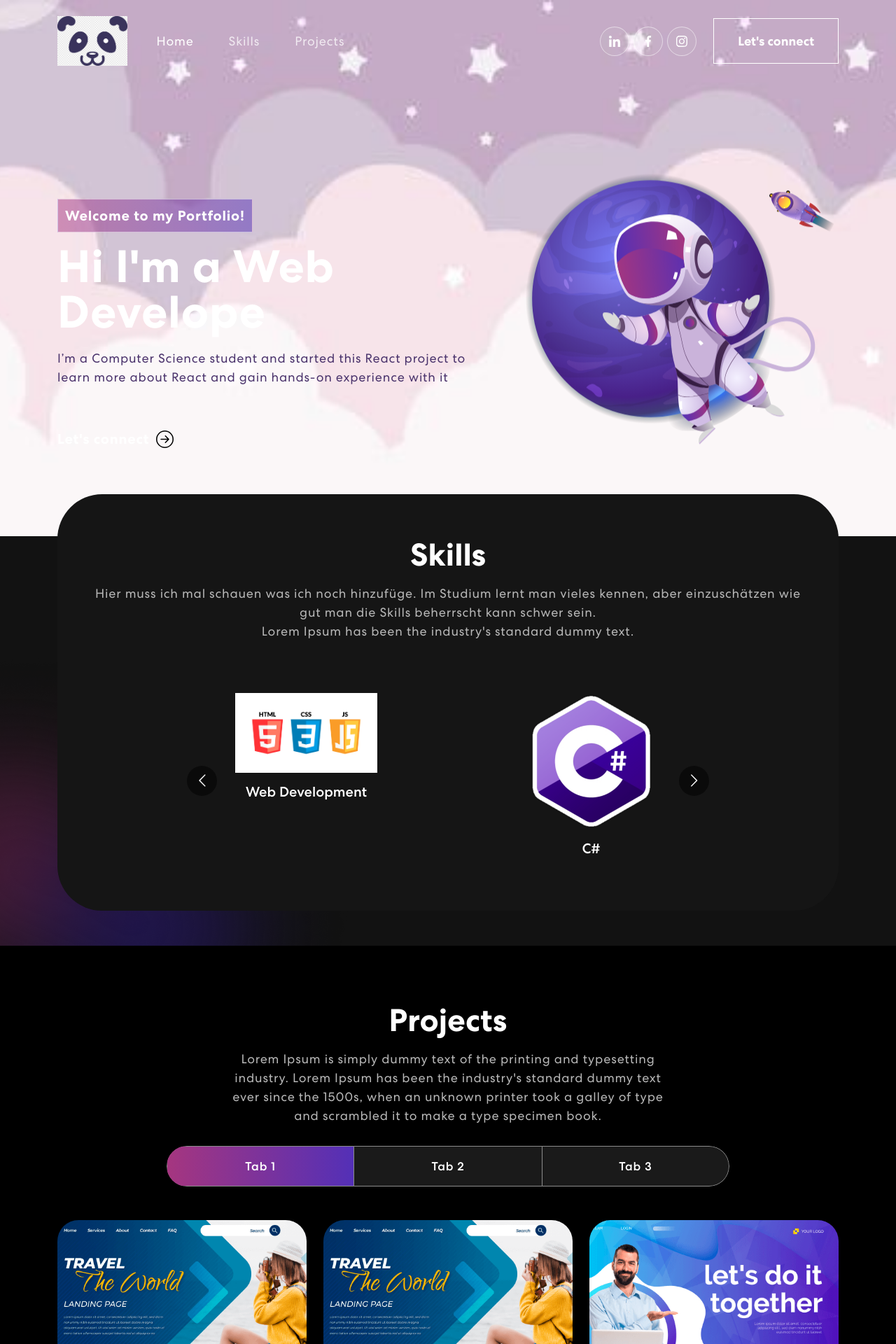
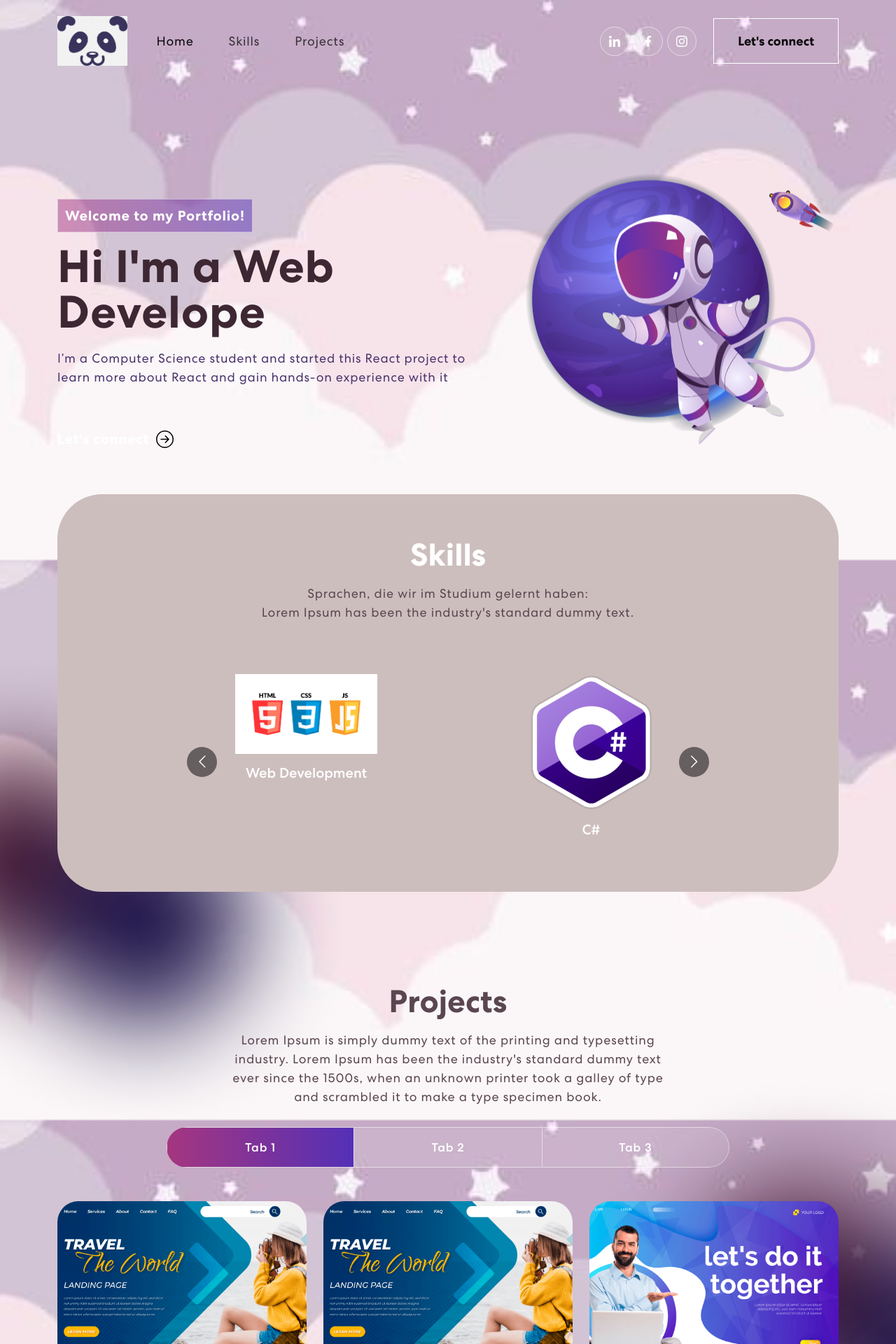
Before and after one commit to SaZahed/Portfolio_Website, a React (Create React App) app: page / in a window 1280 px wide. Shown: the top 1920 px of the page at 70% size. Built offline with nearby package versions, Linux system fonts and the light colour scheme.

Commit message:
Design Anpassungen - konstanter Hintergrund - schriftfarbe angepasst, da nun hintergrund heller - 1 theme gewählt, sodass alles harmoniert

```diff
--- a/src/App.css
+++ b/src/App.css
@@ -34,6 +34,13 @@ body {
   background-color: #121212 !important;
   color: #fff !important;
   font-family: 'Centra', sans-serif !important;
+  /*moechte das bild durchgaegig haben*/
+  background-image: url('./assets/img/banner_cute.jpg');
+  background-position: top center;
+  background-size: cover;
+  background-repeat: no-repeat;
+  background-attachment: fixed;
+
 }
 
 h1, h2, h3, h4, h5, h6 {
@@ -92,14 +99,14 @@ nav.navbar {
 }
 nav.navbar.scrolled {
   padding: 0px 0;
-  background-color: #121212;
+  background-color: #FCE8F0;
 }
 nav.navbar a.navbar-brand {
     width: 9%;
 }
 nav.navbar .navbar-nav .nav-link.navbar-link {
   font-weight: 400;
-  color: #fff !important;
+  color: #080808 !important; /*mit neuem Hintergrund eignet sich dunklere Schrift eher*/
   letter-spacing: 0.8px;
   padding: 0 25px;
   font-size: 18px;
@@ -152,7 +159,7 @@ span.navbar-text {
 }
 .navbar-text button {
   font-weight: 700;
-  color: #fff;
+  color: #080808;
   border: 1px solid #fff;
   padding: 18px 34px;
   font-size: 18px;
@@ -231,6 +238,17 @@ nav.navbar .navbar-toggler[aria-expanded="true"] .navbar-toggler-icon {
 }
 
 /************ Banner Css ************/
+.banner h1 {
+  color: #3D2732;
+}
+
+.banner p {
+  color: #5A4650;
+}
+
+.banner button {
+  color: #3D2732;
+}
 .banner {
   margin-top: 0;
   padding: 260px 0 100px 0;
@@ -297,7 +315,7 @@ nav.navbar .navbar-toggler[aria-expanded="true"] .navbar-toggler-icon {
     }
 }
 .txt-rotate > .wrap {
-  border-right: 0.08em solid #666;
+  border-right: 0.08em solid #100f0f;
 }
 
 /************ Skills Css ************/
@@ -306,7 +324,7 @@ nav.navbar .navbar-toggler[aria-expanded="true"] .navbar-toggler-icon {
   position: relative;
 }
 .skill-bx {
-  background: #151515;
+  background: #cdbebe;
   border-radius: 64px;
   text-align: center;
   padding: 60px 50px;
@@ -317,7 +335,7 @@ nav.navbar .navbar-toggler[aria-expanded="true"] .navbar-toggler-icon {
 	font-weight: 700;
 }
 .skill p {
-    color: #B8B8B8;
+    color: #5A4650;
     font-size: 18px;
     letter-spacing: 0.8px;
     line-height: 1.5em;
@@ -344,15 +362,18 @@ nav.navbar .navbar-toggler[aria-expanded="true"] .navbar-toggler-icon {
 .project {
   padding: 80px 0;
   position: relative;
-  background-color: black;
+  /**background-color: black;*/
+  background-repeat: no-repeat;
+
 }
 .project h2 {
+  color: #5A4650;
 	font-size: 45px;
 	font-weight: 700;
   text-align: center;
 }
 .project p {
-  color: #B8B8B8;
+  color: #5A4650;
   font-size: 18px;
   letter-spacing: 0.8px;
   line-height: 1.5em;
--- a/src/components/Projects.js
+++ b/src/components/Projects.js
@@ -105,7 +105,7 @@ export const Projects = () => {
                         </Row>
                     </Tab.Pane>
                     <Tab.Pane eventKey="third">
-                      <p>Lorem ipsum dolor sit amet consectetur adipisicing elit. Cumque quam, quod neque provident velit, rem explicabo excepturi id illo molestiae blanditiis, eligendi dicta officiis asperiores delectus quasi inventore debitis quo.</p>
+                      <p>VVlt Sachen, die ich im Auslandssemester gelernt habe?</p>
                     </Tab.Pane>
                   </Tab.Content>
                 </Tab.Container>
--- a/src/components/Skills.js
+++ b/src/components/Skills.js
@@ -40,7 +40,7 @@ export const Skills = () => {
                 <div className="col-12">
                     <div className="skill-bx wow zoomIn">
                         <h2>Skills</h2>
-                        <p>Hier muss ich mal schauen was ich noch hinzufüge. Im Studium lernt man vieles kennen, aber einzuschätzen wie gut man die Skills beherrscht kann schwer sein.<br></br> Lorem Ipsum has been the industry's standard dummy text.</p>
+                        <p>Sprachen, die wir im Studium gelernt haben:<br></br> Lorem Ipsum has been the industry's standard dummy text.</p>
                         <Carousel responsive={responsive} infinite={true} className="owl-carousel owl-theme skill-slider">
                             <div className="item">
                                 <img src={webDev} alt="Image" /> {/* davor war hier meter1 */}
@@ -52,7 +52,7 @@ export const Skills = () => {
                             </div>
                             <div className="item">
                                 <img src={python} alt="Image" />{/*vorher meter 3*/ }
-                                <h5>Python</h5>
+                                <h5>Python</h5> {/*bild aendern*/}
                             </div>
                             <div className="item">
                                 <img src={java} alt="Image" />
```
